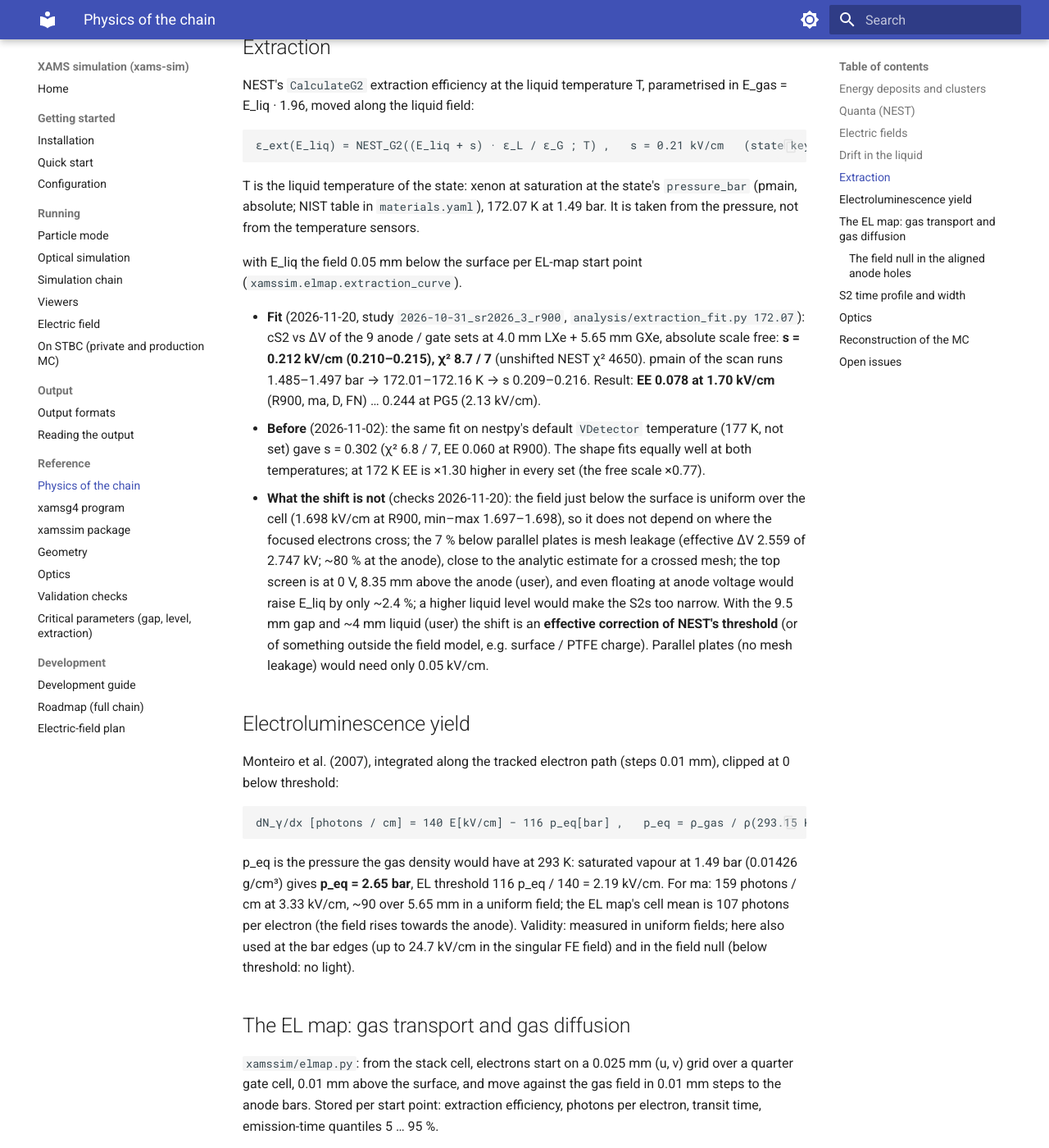
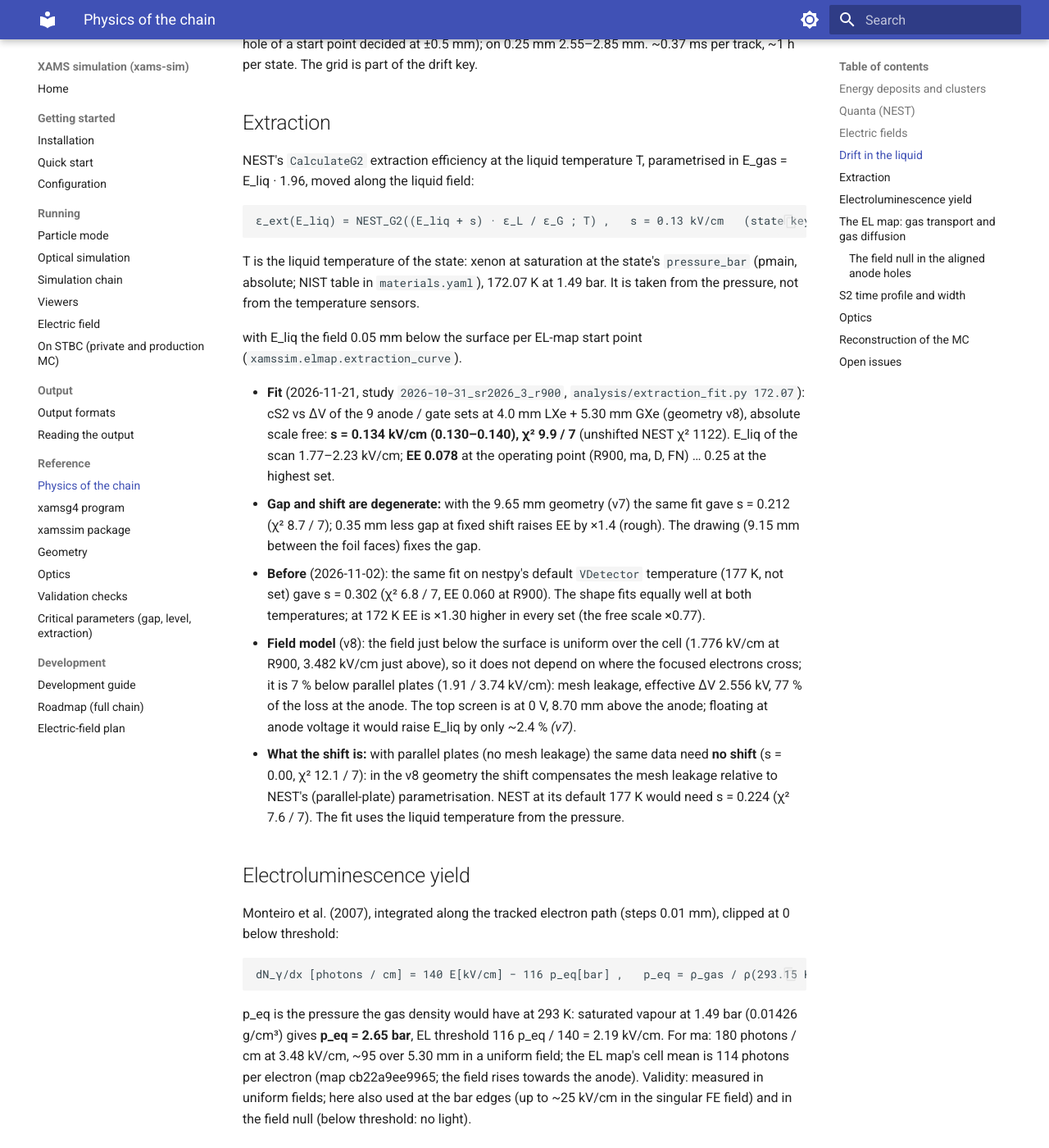
Before and after one commit to XAMS-nikhef/xams-sim, an MkDocs documentation site: the page built from docs/physics.md, in a window 1280 px wide and 1400 px high, scrolled down 4423 px. Shown: the whole window at 82% size. Built offline with MkDocs 1.6.1 and Material for MkDocs 9.7.7, drawn with Linux system fonts in a browser that asks for light colours; some of the changed text lies outside the part shown.

Commit message:
docs: physics of the chain for geometry v8 and MC 990068
Gate-anode 9.30 mm (9.15 between the foil faces), 5.30 mm gas; extraction shift
0.13 (fit 0.134, chi2 9.9/7; parallel plates need none: the shift is the mesh
leakage); v8 fields (1.776 / 3.482 kV/cm); EL 180 photons/cm, map mean 114; PMT CE
0.75 / 0.70 with the 990068 check; lattice, S2 width and open issues from 990068.
v7 values that were not recomputed are marked (v7).

Co-Authored-By: Claude Opus 5.5 <noreply@anthropic.com>

````diff
--- a/docs/chain.md
+++ b/docs/chain.md
@@ -120,8 +120,8 @@ The extraction / EL map (`xamssim/elmap.py`) comes from the stack cell model of
 anode, top screen; real etched meshes, anode aligned with the gate). Electrons start on a 0.025 mm grid over one
 quarter of a gate-hole cell just above the liquid surface and are tracked through the gas to the anode bars. Per
 start point: the **extraction efficiency** from the field just below the surface (NEST `CalculateG2`, moved along
-the liquid field by the state's `extraction: {model: nest, shift_kV_cm: 0.21}`, at the state's liquid temperature;
-fit 2026-11-20), the **EL photons per
+the liquid field by the state's `extraction: {model: nest, shift_kV_cm: 0.13}`, at the state's liquid temperature;
+fit 2026-11-21, geometry v8), the **EL photons per
 electron** along the path (140 E[kV/cm] − 116 p_eq[bar] per cm,
 Monteiro et al. 2007; p_eq = the pressure at 293 K with the density of the gas), the **transit time** with the gas
 drift velocity and the **emission-time quantiles** (5 … 95 % of the electron's light). `XamsExtractionEL` takes the
--- a/docs/physics.md
+++ b/docs/physics.md
@@ -6,15 +6,17 @@ Magboltz, NEST, COMSOL), the range in which it is valid, and what is open. How t
 [Simulation chain](chain.md), [Electric field](efield.md) and [Optics](optics.md); the sensitive detector parameters
 (gas gap, liquid level, extraction) in [Critical parameters](critical_parameters.md).
 
-Numbers are for detector `xams_sr2026_3` (SR-2026.3: gate–anode 9.65 mm, anode foil up, liquid 4.0 mm above the gate,
-gas gap 5.65 mm, 1.49 bar absolute) and, as the example, state `ma` (run 7984: anode +2101 V, gate −646 V,
+Numbers are for detector `xams_sr2026_3` (SR-2026.3, geometry v8: gate–anode 9.30 mm between the mesh mid-planes, 9.15 mm between the foil faces
+(drawing), anode foil up, liquid 4.0 mm above the gate, gas gap 5.30 mm, 1.49 bar absolute) and, as the example, state `ma` (run 7984: anode +2101 V, gate −646 V,
 cathode −1146 V, 97 V/cm). The same content, with figures, is in the PDF note
-`simulations/SR2026.3/XAMS_SR2026.3_simulation_physics_v1.pdf` (studies repository).
+`simulations/SR2026.3/XAMS_SR2026.3_simulation_physics_v2.pdf` (studies repository).
 
-!!! note "Status 2026-11-20"
-    Since PRs #49 and #50 the drift maps use a 0.25 mm start grid and the EL maps include the gas diffusion (EL model
-    v3). The MC runs before that (e.g. 990061, 990063) used the 1 mm drift maps and the EL maps without gas diffusion;
-    their S2 waveforms at short drift show an artificial split (section [Field null](#the-field-null-in-the-aligned-anode-holes)).
+!!! note "Status 2026-11-21"
+    Geometry v8 (#53: anode foil 9.30 mm, PMT collection efficiency CE bottom 0.75 / top 0.70) and the extraction
+    shift refitted for it (#54: 0.13 kV/cm). All maps were rebuilt from scratch (drift map 0.25 mm grid, EL map v3 with
+    gas diffusion) and all earlier SR-2026.3 MC runs deleted. Reference run: 990068 (state `ma`, Cs-137 t16, 1e7),
+    compared with data 7984 and approved 2026-11-21. Numbers marked *(v7)* are from the previous geometry (9.65 mm)
+    and were not recomputed.
 
 | step | model | main inputs | section |
 |---|---|---|---|
@@ -23,7 +25,7 @@ cathode −1146 V, 97 V/cm). The same content, with figures, is in the PDF note
 | quanta | NEST β-ER yields and fluctuations (nestpy 2.0.6) | local \|E\|, density | [NEST](#quanta-nest) |
 | field | COMSOL: full TPC (solid meshes) + three mesh-cell models | voltages, geometry, permittivities | [Fields](#electric-fields) |
 | drift in the liquid | drift map in the composite field, NEST v(\|E\|), lifetime, electron cloud | τ, D_L, D_T | [Drift](#drift-in-the-liquid) |
-| extraction | NEST `CalculateG2` at the liquid temperature (172.07 K), moved +0.21 kV/cm in E_liq | liquid field below the surface | [Extraction](#extraction) |
+| extraction | NEST `CalculateG2` at the liquid temperature (172.07 K), moved +0.13 kV/cm in E_liq | liquid field below the surface | [Extraction](#extraction) |
 | electroluminescence | Monteiro et al. 2007 along the electron path | \|E\|(x), p_eq | [EL](#electroluminescence-yield) |
 | EL map | 64 random-walking electrons per start point, PyBoltz v, D_L, D_T | stack cell field | [EL map](#the-el-map-gas-transport-and-gas-diffusion) |
 | S2 time | EL emission quantiles ⊗ longitudinal diffusion | EL map, D_L | [S2 shape](#s2-time-profile-and-width) |
@@ -120,8 +122,9 @@ gate.
 - **Why the cloud mean washes out the mesh lattice:** single electrons cross the gate within 0.26 mm of a hole centre,
   so they map the 2.6 mm lattice exactly (coherence 0.87–0.89 at z −5 and −25 mm). A cloud wider than that reaches
   several holes (σ 0.3 mm: 72 % of the clouds), and the mean lands between holes: coherence 0.48 / 0.29 (1 mm map)
-  and 0.57 / 0.35 / 0.24 at z −5 / −25 / −45 mm (0.25 mm map). MC truth at the gate: 0.21 with the cloud mean (run
-  990061), 0.79 without (990063); data at their own period 0.08 (all) to 0.15 (S2 > 10k). The cloud size (track σ,
+  and 0.57 / 0.35 / 0.24 at z −5 / −25 / −45 mm (0.25 mm map) *(v7)*. MC truth at the gate *(v7)*: 0.21 with the
+  cloud mean, 0.79 without. Reconstructed, MC 990068 (v8): 0.089 / 0.080 at 2.58 mm (S2 > 10k: 0.12 / 0.12); data
+  7984: 0.082 / 0.068 at 2.72 / 2.80 mm (S2 > 10k: 0.15 / 0.14). The lattice is reproduced. The cloud size (track σ,
   D_T) is therefore an open parameter, to be fitted on the data lattice vs drift time together with the S2 width.
 - **Drift map grid:** one electron per start point, steps 0.1 mm (0.02 mm within 1 mm of a mesh). Grid 0.25 × 0.25 ×
   0.5 mm since PR #49 (2026-11-20; was 1 × 1 × 0.5 mm). On the 1 mm grid the hole catchments came out 2.3 and once 3.45
@@ -134,7 +137,7 @@ NEST's `CalculateG2` extraction efficiency at the liquid temperature T, parametr
 along the liquid field:
 
 ```
-ε_ext(E_liq) = NEST_G2((E_liq + s) · ε_L / ε_G ; T) ,   s = 0.21 kV/cm   (state key extraction: {model: nest, shift_kV_cm: 0.21})
+ε_ext(E_liq) = NEST_G2((E_liq + s) · ε_L / ε_G ; T) ,   s = 0.13 kV/cm   (state key extraction: {model: nest, shift_kV_cm: 0.13})
 ```
 
 T is the liquid temperature of the state: xenon at saturation at the state's `pressure_bar` (pmain, absolute; NIST table
@@ -142,20 +145,22 @@ in `materials.yaml`), 172.07 K at 1.49 bar. It is taken from the pressure, not f
 
 with E_liq the field 0.05 mm below the surface per EL-map start point (`xamssim.elmap.extraction_curve`).
 
-- **Fit** (2026-11-20, study `2026-10-31_sr2026_3_r900`, `analysis/extraction_fit.py 172.07`): cS2 vs ΔV of the 9
-  anode / gate sets at 4.0 mm LXe + 5.65 mm GXe, absolute scale free: **s = 0.212 kV/cm (0.210–0.215), χ² 8.7 / 7**
-  (unshifted NEST χ² 4650). pmain of the scan runs 1.485–1.497 bar → 172.01–172.16 K → s 0.209–0.216. Result:
-  **EE 0.078 at 1.70 kV/cm** (R900, ma, D, FN) … 0.244 at PG5 (2.13 kV/cm).
+- **Fit** (2026-11-21, study `2026-10-31_sr2026_3_r900`, `analysis/extraction_fit.py 172.07`): cS2 vs ΔV of the 9
+  anode / gate sets at 4.0 mm LXe + 5.30 mm GXe (geometry v8), absolute scale free: **s = 0.134 kV/cm (0.130–0.140),
+  χ² 9.9 / 7** (unshifted NEST χ² 1122). E_liq of the scan 1.77–2.23 kV/cm; **EE 0.078** at the operating point
+  (R900, ma, D, FN) … 0.25 at the highest set.
+- **Gap and shift are degenerate:** with the 9.65 mm geometry (v7) the same fit gave s = 0.212 (χ² 8.7 / 7); 0.35 mm
+  less gap at fixed shift raises EE by ×1.4 (rough). The drawing (9.15 mm between the foil faces) fixes the gap.
 - **Before** (2026-11-02): the same fit on nestpy's default `VDetector` temperature (177 K, not set) gave s = 0.302
   (χ² 6.8 / 7, EE 0.060 at R900). The shape fits equally well at both temperatures; at 172 K EE is ×1.30 higher in every
   set (the free scale ×0.77).
-- **What the shift is not** (checks 2026-11-20): the field just below the surface is uniform over the cell (1.698
-  kV/cm at R900, min–max 1.697–1.698), so it does not depend on where the focused electrons cross; the 7 % below
-  parallel plates is mesh leakage (effective ΔV 2.559 of 2.747 kV; ~80 % at the anode), close to the analytic
-  estimate for a crossed mesh; the top screen is at 0 V, 8.35 mm above the anode (user), and even floating at anode
-  voltage would raise E_liq by only ~2.4 %; a higher liquid level would make the S2s too narrow. With the 9.5 mm gap
-  and ~4 mm liquid (user) the shift is an **effective correction of NEST's threshold** (or of something outside the
-  field model, e.g. surface / PTFE charge). Parallel plates (no mesh leakage) would need only 0.05 kV/cm.
+- **Field model** (v8): the field just below the surface is uniform over the cell (1.776 kV/cm at R900, 3.482 kV/cm
+  just above), so it does not depend on where the focused electrons cross; it is 7 % below parallel plates
+  (1.91 / 3.74 kV/cm): mesh leakage, effective ΔV 2.556 kV, 77 % of the loss at the anode. The top screen is at 0 V,
+  8.70 mm above the anode; floating at anode voltage it would raise E_liq by only ~2.4 % *(v7)*.
+- **What the shift is:** with parallel plates (no mesh leakage) the same data need **no shift** (s = 0.00, χ² 12.1 / 7):
+  in the v8 geometry the shift compensates the mesh leakage relative to NEST's (parallel-plate) parametrisation.
+  NEST at its default 177 K would need s = 0.224 (χ² 7.6 / 7). The fit uses the liquid temperature from the pressure.
 
 ## Electroluminescence yield
 
@@ -166,9 +171,10 @@ dN_γ/dx [photons / cm] = 140 E[kV/cm] − 116 p_eq[bar] ,   p_eq = ρ_gas / ρ(
 ```
 
 p_eq is the pressure the gas density would have at 293 K: saturated vapour at 1.49 bar (0.01426 g/cm³) gives
-**p_eq = 2.65 bar**, EL threshold 116 p_eq / 140 = 2.19 kV/cm. For ma: 159 photons / cm at 3.33 kV/cm, ~90 over 5.65
-mm in a uniform field; the EL map's cell mean is 107 photons per electron (the field rises towards the anode).
-Validity: measured in uniform fields; here also used at the bar edges (up to 24.7 kV/cm in the singular FE field) and
+**p_eq = 2.65 bar**, EL threshold 116 p_eq / 140 = 2.19 kV/cm. For ma: 180 photons / cm at 3.48 kV/cm, ~95 over 5.30
+mm in a uniform field; the EL map's cell mean is 114 photons per electron (map cb22a9ee9965; the field rises towards
+the anode).
+Validity: measured in uniform fields; here also used at the bar edges (up to ~25 kV/cm in the singular FE field) and
 in the field null (below threshold: no light).
 
 ## The EL map: gas transport and gas diffusion
@@ -202,10 +208,14 @@ Sanity check: 1.53 ± 0.03 mm/µs at 500 V/cm, 760 Torr, 295 K vs 1.42 ± 0.03 m
 ```
 
 (g standard normal; D_L along, D_T across the field). The map holds their mean photons, transit and path and the
-quantiles of their pooled emission times. Over the ~2 µs transit at 3.3 kV/cm, σ_T ≈ √(2 · 530 cm²/s · 2 µs) ≈ 0.46
-mm, larger than the focused bundle (0.26 mm).
+quantiles of their pooled emission times. Over the ~1.8 µs transit at 3.5 kV/cm, σ_T ≈ √(2 · 530 cm²/s · 1.8 µs) ≈ 0.44
+mm, larger than the focused bundle (0.27–0.30 mm).
 
 ### The field null in the aligned anode holes
+
+*(v7: found with the 9.65 mm stack cell and the EL map v2, 2026-11-20; not recomputed for v8. In the v8 map
+cb22a9ee9965, with gas diffusion, the yield varies 103–120 photons per electron over the cell (104 / 108 / 113 / 117
+at the four positions of the table) and no start point has an emission gap > 0.4 µs.)*
 
 Without diffusion every electron of a start point followed one field line. The electrons that the liquid drift
 focuses onto the gate-hole centre run straight into the aligned anode hole: ~80 % of the light is emitted at
@@ -235,9 +245,10 @@ time (Gaussian, σ_t from D_L) folded with the electron's EL emission profile. T
 w50 = √((t75 − t25)_EL² + (1.349 σ_t)²) ,   σ_t = √(2 D_L t) / v̄
 ```
 
-The EL profile is roughly a box of the gas transit (~2 µs at 3.3 kV/cm); w50 / transit ≈ 0.55–0.61. With the 9.65 mm
-gap, 4.0 mm liquid and the PyBoltz velocity the MC matches the main-band S2 width with no free parameter (w50 per drift
-slice MC 1.09–1.14 µs, data 1.02–1.17 µs; rise 0.98 µs both; 2026-11-02): the gas thickness sets the width. At
+The EL profile is roughly a box of the gas transit (~1.8 µs at 3.5 kV/cm); w50 / transit ≈ 0.55–0.61. With the
+5.30 mm gas gap (v8) the MC S2 is 3–7 % narrower than the data: w50 MC 1045 → 1032 ns over 7–35 µs (990068), data
+1075 → 1114 ns (7984). The MC shows no rise with drift time, where D_L = 25 cm²/s (literature value for
+0.1–0.4 kV/cm) should give a few %; how the longitudinal spread is carried through the chain is under study. At
 97 V/cm σ_t at the cathode is ≈ 0.33 µs, so w50 barely grows with drift time (data: visible only at 25 V/cm, 1.1 → 1.6
 µs). Data also have a narrow population (w50 < 0.7 µs, edge events with a flat S2 pattern) not in the MC.
 
@@ -245,11 +256,13 @@ slice MC 1.09–1.14 µs, data 1.02–1.17 µs; rise 0.98 µs both; 2026-11-02):
 
 Geant4 optical light maps: one 178 nm photon per event, Fresnel at the interfaces, PTFE (reflectivity 0.95, specular
 0.1 in the liquid: fit 2026-10-11 on SR-2026.2 shapes), steel 0.2, copper 0.3, Rayleigh 45 cm, absorption 550 cm,
-QE 0.33 in the map ([Optics](optics.md)). **The absolute scale is too high:** ×1.7 at field and ×2.5 at zero field
-(2026-10-26, older maps), MC / data S1 1.37–1.42 now. A PMT `efficiency` of 0.36 in `sensors.yaml` was a bridge
-(2026-10-26 to 2026-11-01); it is 1 now (no fudge factor). Plan A (`simulations/2026-11-19_optical_absolute`): optics
-only from datasheets and literature, no tuning, MC as a prediction band. The S2 light pattern also differs: AFT data
-0.48 vs MC 0.58; data positions stretched 5–8 % in r 5–20 mm and compressed at the edge.
+QE 0.33 in the map ([Optics](optics.md)). On top of the QE a **PMT collection efficiency** CE (`efficiency` in
+`sensors.yaml`): **bottom 0.75, top 0.70** (2026-11-21). CE is degenerate with the photon yield (only yield × CE is
+measured); the values are effective factors in the literature range and bridge the absolute light scale of the maps
+(×1.4 too much light without them). Check with 990068 at r < 20 mm: S1 photopeak data / MC 0.964; efficiency fit vs
+drift ε_bottom 1.029, ε_top 0.992. Open: the bottom S1 rises with depth +9.6 % / 10 µs faster in the data than in the
+MC (not uniform optics, PMT non-linearity, angle-dependent QE or the cathode–PMT distance). Data positions stretched
+5–8 % in r 5–20 mm and compressed at the edge *(v7)*.
 
 ## Reconstruction of the MC
 
@@ -263,13 +276,16 @@ The data posrec map `pos_rec_map_v2` is an MC map of the old state `sept`.
 | issue | status |
 |---|---|
 | drift velocity MC vs data | data slower than NEST at 172 K at 97–150 V/cm, faster at 25 V/cm; the drift-z note uses 183 K (cold head, not the liquid) and says faster at every field |
-| D_L | MC 25, data ~20 cm²/s |
+| S2 width vs drift | MC 3–7 % narrower, no rise with drift (D_L 25 should give a few %) |
 | electron-cloud size | track σ 0.2 mm, D_T 55: the cloud mean decides the mesh lattice; fit on data |
-| data central hotspot | r < 4 mm, narrow S2 (555 ns), low AFT, 121 keV median, also without source; not in the MC |
+| data central hotspot | r < 4 mm, narrow S2, low AFT, also without source; parked until the runs with extra PTFE parts; removed by the full data cuts |
 | data posrec compression at the edge | data (u, v) span 0.62 vs MC 0.75 |
-| excess above 750 keV | data ≈ 4× the measured background, mostly at large r |
-| S2 excess ≈ 1.17 | not the field null (gas diffusion: +9 % for focused electrons) |
-| extraction threshold | NEST at 172 K needs +0.21 kV/cm; field model checked, origin open |
+| excess above 750 keV | data / (MC + BG) 3.9 at all r, 1.26 at r < 20 mm: mostly at large r |
+| S2 excess 1.55 | MC S2 too high relative to S1 (990068: data / MC S1 0.964, S2 0.622); single-electron gain test next |
+| bottom-S1 depth slope | data / MC +9.6 % / 10 µs (top +3 %) |
+| photopeak resolution | MC σ/µ 0.120 / 0.152 vs data 0.103 / 0.123 (cS1 / cS2_top) |
+| zero-field S1 | data / MC 0.7–0.9 (NEST yield at 0 V/cm + the depth slope); ridge fit to do |
+| extraction threshold | NEST at 172 K needs +0.13 kV/cm (v8); parallel plates need none: the shift is the mesh leakage |
 | sharp bar edges | singular field, linear EL yield there |
-| absolute light scale | plan A |
+| absolute light scale | bridged by CE 0.75 / 0.70; plan A (absolute optical fit + new maps) |
 | gate–anode lattice offset, top-screen angle | not measured |
````
